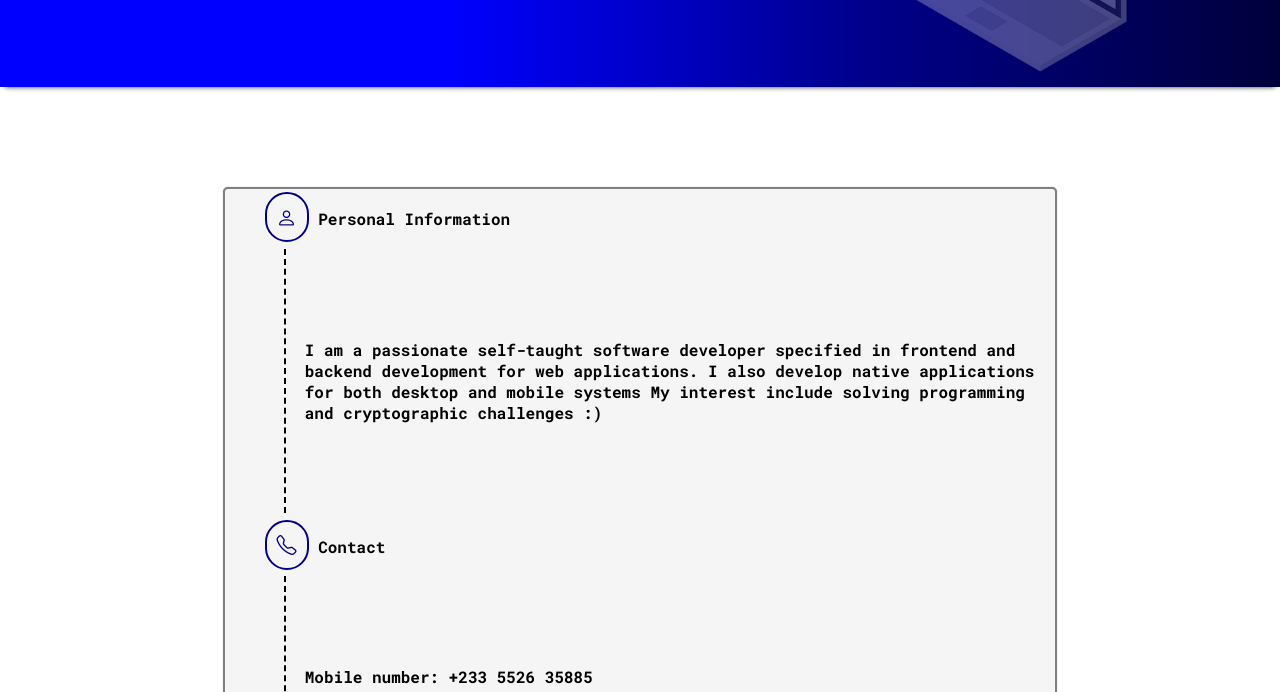
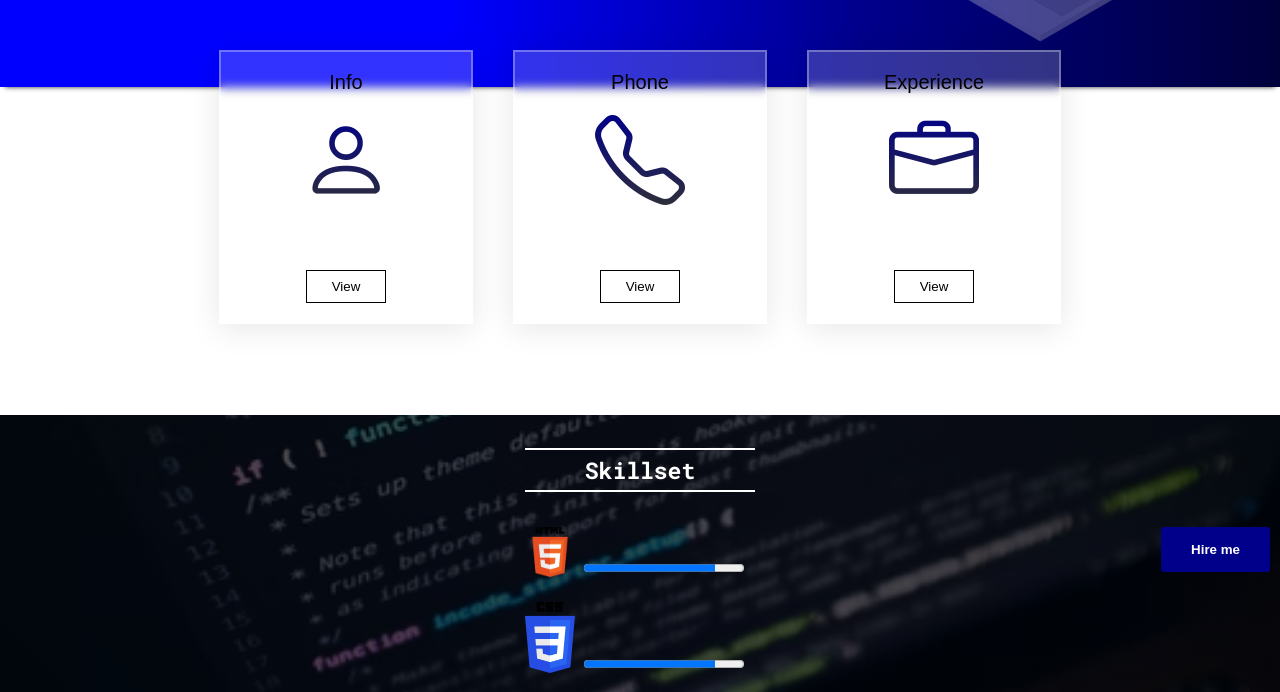
Before and after one commit to John-Nelsonn/Curriculum-vitae-template-school-project, a plain HTML site: page index.html in a window 1280 px wide. Shown: the part 213-905 px from the top of the page. Drawn offline with nearby package versions, Linux system fonts and the light colour scheme.

Commit message:
new cv design

```diff
--- a/CSS/index.css
+++ b/CSS/index.css
@@ -54,41 +54,40 @@ nav{
 .container{
     display: flex;
     justify-content: center;
-    height: 1080px;
+    height: auto;
+
 
 
 
 }
 .container2{
-    overflow-y: hidden;
-    display: flex;
-    padding: 0 40px 0 40px;
-    margin-bottom: 30px;
-    border: 2px solid grey;
-    border-radius: 5px;
-    box-shadow: 0 0 1px grey;
-    background-color: whitesmoke;
-    margin-top: 100px;
-    font-family: 'Roboto Mono', monospace;
-    flex-direction: column;
+  width: 100%;
+  height: 200px;
+  gap: 40px;
+
+  display: flex;
+  justify-content: center;
+  align-items: center;
 
 
 }
 
 i{
-    border: 2px solid darkblue;
-    border-radius: 55px;
-    padding: 10px;
-    font-size: 20px;
-    color: darkblue;
+  color: #555;
+  font-size: 90px;
+  background: -webkit-linear-gradient(darkblue, #333);
+  -webkit-background-clip: text;
+  -moz-background-clip: text;
+  -webkit-text-fill-color: transparent;
 }
 
 .lappy_img{
   position: absolute;
   right: 40px;
-  top:45px;
+  top:15px;
   width: 35%;
   opacity: 0.3;
+  z-index: 1;
 }
 .footer{
     font-family: sans-serif;
@@ -132,10 +131,6 @@ i{
 .main_text{
     padding-top: 2%;
   }
-  html{
-    scroll-behavior: smooth;
-  }
-
 
   .skills {
 
@@ -161,8 +156,56 @@ i{
 
   progress{
     position: relative;
-    top: -10px;
+    top: -4px;
   }
+
+  .hire{
+    position: fixed;
+    bottom: 15px;
+    right: 10px;
+    padding: 15px 30px;
+    background-color: darkblue;
+    border: none;
+    border-radius:3px;
+    color: white;
+    font-weight: bold;
+  }
+  .info,.contact,.work{
+    box-shadow: 0 0 5px #333;
+
+    width: 250px;
+    height: 270px;
+    display: flex;
+    align-items: center;
+    flex-direction: column;
+    justify-content: space-evenly;
+    color: black;
+
+
+    background: rgba(255, 255, 255, 0.2);
+
+    box-shadow: 0 4px 30px rgba(0, 0, 0, 0.1);
+    backdrop-filter: blur(5px);
+    -webkit-backdrop-filter: blur(5px);
+    border: 2px solid rgba(255, 255, 255, 0.3);
+  }
+  /* .work{
+
+  }
+  .info{
+
+  } */
+  .view{
+    padding: 8px 25px;
+    background: transparent;
+    border: 1px solid  black;
+  }
+.title{
+  font-size: 20px;
+  font-family: sans-serif;
+
+
+}
   @media only screen and (max-width: 360px) {
 
 
@@ -180,6 +223,7 @@ i{
     .container2{
       padding-top: 10px;
       height: 1200px;
+
     }
     .main_text2{
       margin-top: 40px;
--- /dev/null
+++ b/cv.js
@@ -0,0 +1,10 @@
+function info_func(){
+    alert('I am a passionate self-taught software developer specified in frontend and backend development for web applications. I also develop native applications for both desktop and mobile systems. My interest include solving programming and cryptographic challenges :)')
+}
+
+function phone_func(){
+    alert('Contact number: +233 5526 35885    Email: zzorkie@gmail.com   Address: GW-0410-7663')
+}
+function work_func(){
+    alert('Undergraduate student at Ghana Communication Technology University \n  Internship at Crowncity Technologies ')
+}
--- a/index.html
+++ b/index.html
@@ -4,6 +4,7 @@
     <meta charset="UTF-8">
     <meta http-equiv="X-UA-Compatible" content="IE=edge">
     <meta name="viewport" content="width=device-width, initial-scale=1.0">
+
     <title>My Portfolio </title>
     <link href="CSS/index.css" rel="stylesheet" type="text/css">
 
@@ -12,18 +13,19 @@
     <link rel="preconnect" href="https://fonts.googleapis.com">
     <link rel="preconnect" href="https://fonts.gstatic.com" crossorigin>
     <link href="https://fonts.googleapis.com/css2?family=Roboto+Mono:wght@700&display=swap" rel="stylesheet">
-
+    <script src="cv.js"></script>
 </head>
 <body>
+
 <section class="header">
     <nav>
         <ul>
             <span class="logo"> Jn;</span>
-            <span class="nav">
+            <!-- <span class="nav">
                 <li><a href="#info">Info</a></li>
                 <li><a href="#contact">Contact</a></li>
                 <li><a href="#work">Work</a></li>
-            </span>
+            </span> -->
 
         </ul>
     </nav>
@@ -39,40 +41,48 @@
 
 <section class="container">
     <div class="container2">
-        <span id="info" class="main_text"><i class="bi bi-person"></i> Personal Information</span>
-        <span class="text">&nbsp&nbspI am a passionate self-taught software developer specified in frontend and <br>&nbsp&nbspbackend development for web applications. I also develop native applications <br>&nbsp&nbspfor both desktop and mobile systems My interest include solving programming<br>&nbsp and cryptographic challenges :)</span>
-        <span id="contact" class="main_text2"><i class="bi bi-telephone"></i> Contact</span>
-        <span class="text"> &nbsp&nbspMobile number: +233 5526 35885<br>
-            &nbsp&nbspEmail: zzorkie@gmail.com<br>
-            &nbsp&nbspDigital Address: GW-0410-7663 <BR>
-            &nbsp&nbspGithub URL: <a href = "https://github.com/zzorkie54321">link</a>
-        </span>
-        <span id="work" class="main_text2"><i class="bi bi-briefcase"></i> Work and Experience</span>
-        <span class="text">&nbsp
-        -> Undergraduate student at Ghana Communication Technology University<br>
-        &nbsp -> Internship at Crowncity Technologies
+        <div class="info">
+            <span class="title">Info</span>
+            <i class="bi bi-person"></i> <br>
+            <button onclick="info_func()" class="view">View</button>
 
-        </span>
+        </div>
+        <div class="contact">
+            <span class="title">Phone</span>
+            <i class="bi bi-telephone"></i><br>
+            <button onclick="phone_func()" class="view">View</button>
+        </div>
+        <div class="work">
+            <span class="title">Experience</span>
+            <i class="bi bi-briefcase"></i> <br>
+            <button onclick="work_func()" class="view">View</button>
+        </div>
     </div>
+
+    <button onclick="func()" class="hire">
+        Hire me
+    </button>
+
+
 </section>
-<section style="background: linear-gradient(0deg, rgba(0,0,0,0.7), rgba(0,0,0,0.7)),url('code.avif');background-attachment: fixed;background-position: center;background-repeat: no-repeat;
+<section style="background: linear-gradient(0deg, rgba(0,0,0,0.7), rgba(0,0,0,0.7)),url('code.avif');background-position: center;background-repeat: no-repeat;
 background-size: cover;" class="parallax">
     <div>
         <span class="skills">Skillset</span><br><br><br>
-        <img style="width: 50px;" src="html.png">
+        <img alt="HTML" style="width: 50px;" src="html.png">
         <progress value="82" max="100"></progress><br><br>
-        <img style="width: 50px;" src="css.png">
+        <img alt="CSS" style="width: 50px;" src="css.png">
         <progress  value="82" max="100"></progress><br><br>
-        <img style="width: 50px;" src="js.png">
+        <img alt="Javascript" style="width: 50px;" src="js.png">
         <progress  value="82" max="100"></progress><br><br>
-        <img style="width: 50px;" src="php.png">
+        <img alt="PHP" style="width: 50px;" src="php.png">
         <progress  value="82" max="100"></progress> <br><br>
 
 
     </div>
 </section>
 <footer class="footer">
-<a style="color: green;" href="https://wa.me/+233275096737"><i style="border: none;" class="bi bi-whatsapp"></i></a><br><br>
+<a style="color: green;" href="https://wa.me/+233275096737"><i style="border: none;font-size: 19px;color: green;" class="bi bi-whatsapp"></i></a><br><br>
 Copyright © 2022 | All Right Reserved | Powered By Jn Technologies
 </footer>
 </body>
```
Also changed, not shown: form.html (added, +64 -0 lines), new.html (added, +39 -0 lines), man.html (added).
